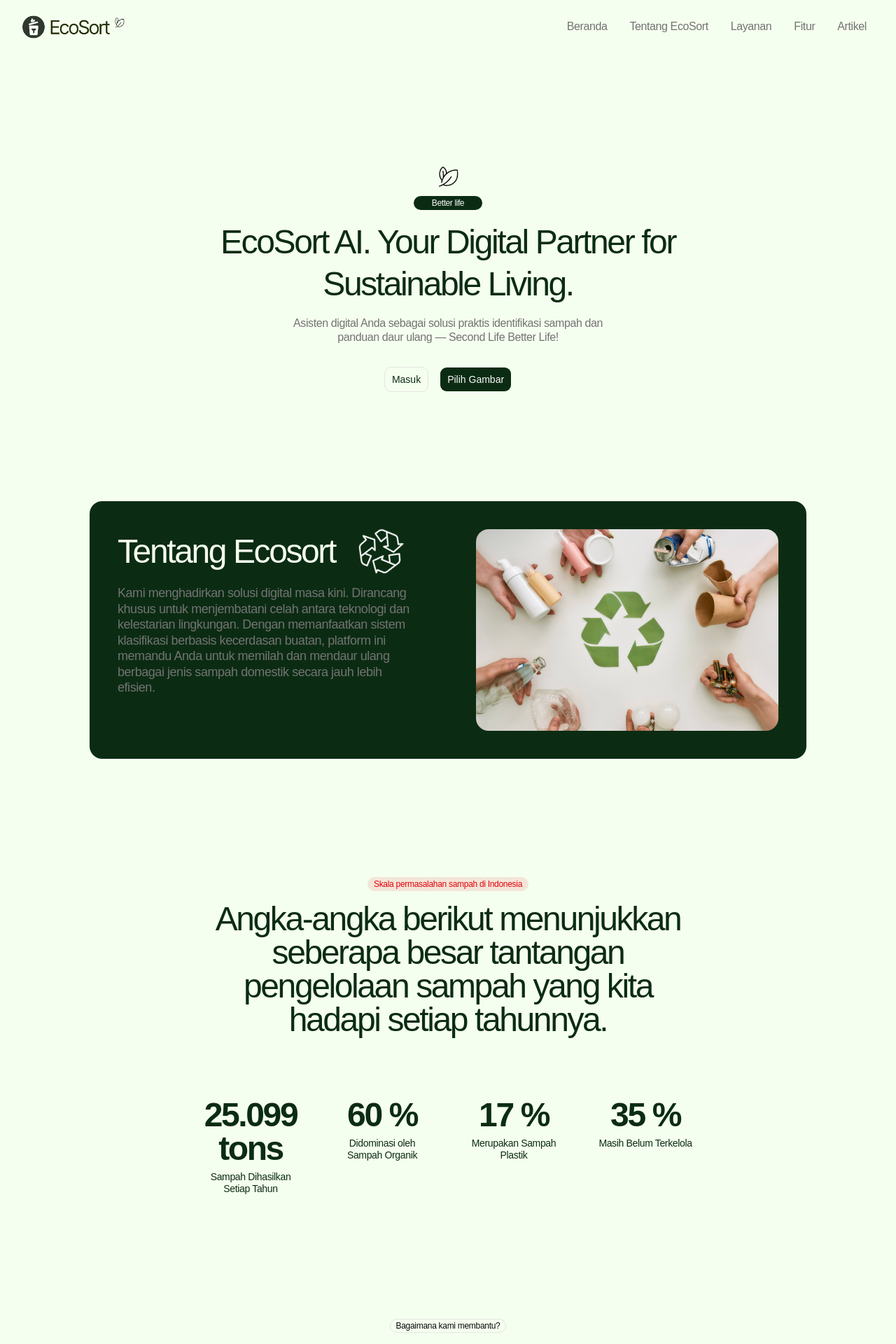
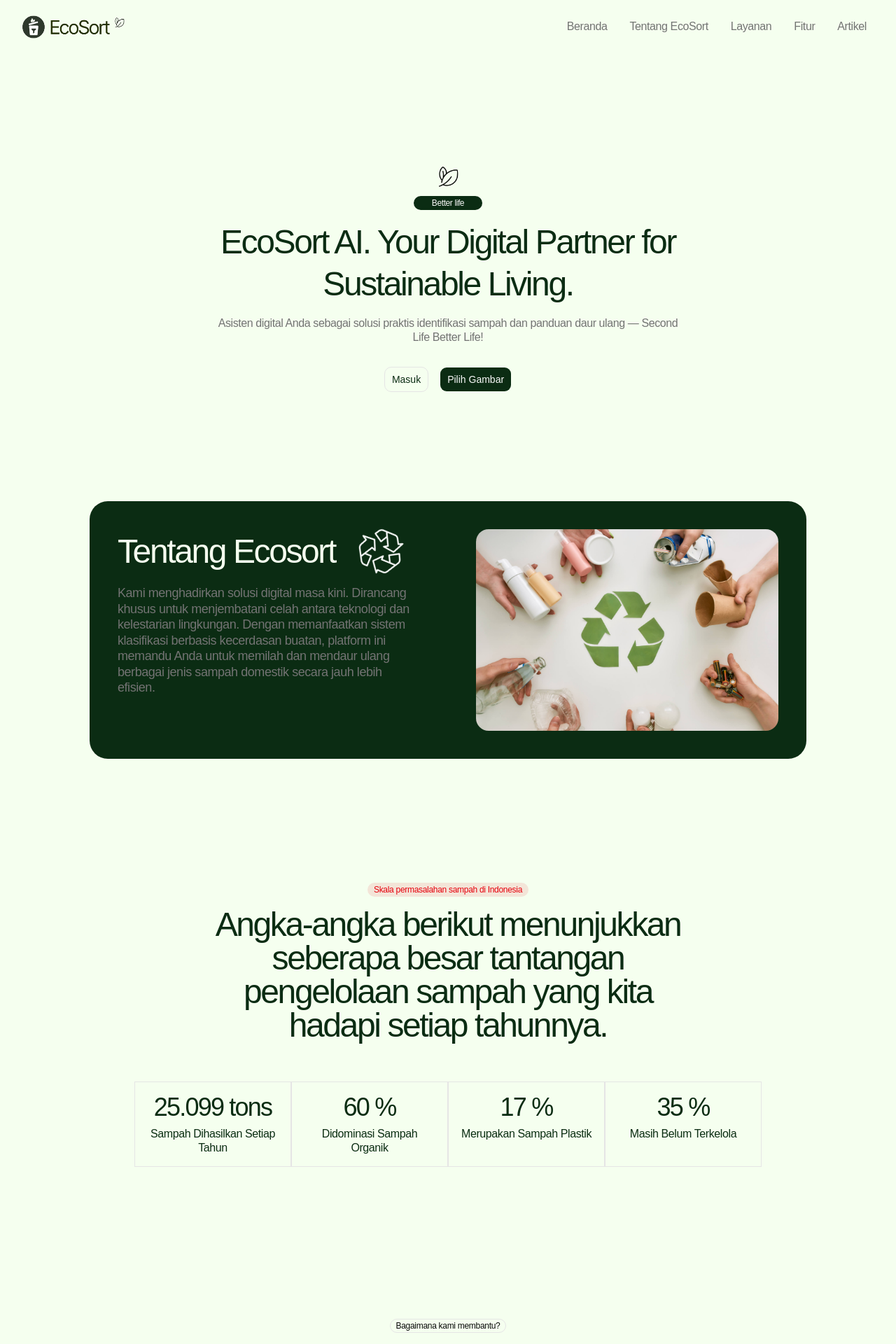
Before and after one commit to dapaalpinnn/ecosort-app, a React (Vite) app: page / in a window 1280 px wide. Shown: the top 1920 px of the page at 70% size. Built offline with nearby package versions, Linux system fonts and the light colour scheme.

Commit message:
style: style statistics section and fix minor layout

```diff
--- a/src/components/layout/section/page-section.tsx
+++ b/src/components/layout/section/page-section.tsx
@@ -15,14 +15,12 @@ const PageSection = ({
   return (
     <section
       id={id}
-      className={
-        (cn("mx-auto w-full max-w-7xl border px-6 sm:px-10"), className)
-      }
+      className={(cn("mx-auto w-full max-w-7xl px-6 sm:px-10"), className)}
       {...props}
     >
       <div
         className={cn(
-          "flex flex-col items-center gap-4 text-center sm:max-w-xl md:max-w-2xl",
+          "flex flex-col items-center gap-4 text-center sm:max-w-xl md:max-w-3xl lg:max-w-4xl",
           contentClassName
         )}
       >
--- a/src/components/layout/section/section-title.tsx
+++ b/src/components/layout/section/section-title.tsx
@@ -20,7 +20,7 @@ const SectionTitle = ({
   return (
     <Tag
       className={cn(
-        "text-3xl leading-tight font-medium tracking-tighter sm:text-4xl lg:text-5xl",
+        "w-[80%] text-3xl font-medium tracking-tighter sm:text-4xl lg:text-5xl",
         colorVariants[color],
         className
       )}
--- a/src/pages/home/data/statistics.ts
+++ b/src/pages/home/data/statistics.ts
@@ -13,7 +13,7 @@ export const statistics: Statistics[] = [
   {
     value: 60,
     unit: "%",
-    description: "Didominasi oleh Sampah Organik",
+    description: "Didominasi Sampah Organik",
   },
   {
     value: 17,
--- a/src/pages/home/sections/about-ecosort-section.tsx
+++ b/src/pages/home/sections/about-ecosort-section.tsx
@@ -6,16 +6,13 @@ import { motion } from "motion/react"
 
 const AboutEcosortSection = () => {
   return (
-    <PageSection
-      id="about-ecosort"
-      contentClassName="lg:max-w-4xl xl:max-w-5xl"
-    >
-      <div className="bg-primary sm:rounded-2xl md:grid md:grid-cols-2">
+    <PageSection id="about" contentClassName="lg:max-w-4xl xl:max-w-5xl">
+      <div className="bg-primary sm:rounded-4xl md:grid md:grid-cols-2">
         <div className="flex flex-col gap-4 px-8 py-12 sm:p-10">
           <SectionTitle
             as="h2"
             color="secondary"
-            className="flex items-center gap-4 text-left md:gap-4 lg:gap-8"
+            className="flex w-full items-center gap-4 text-left md:gap-4 lg:gap-8"
           >
             Tentang Ecosort{" "}
             <motion.img
--- a/src/pages/home/sections/hero-section.tsx
+++ b/src/pages/home/sections/hero-section.tsx
@@ -5,12 +5,9 @@ import SectionTitle from "@/components/layout/section/section-title"
 
 const HeroSection = () => {
   return (
-    <PageSection
-      id="hero"
-      className="flex min-h-[80svh] items-center justify-center"
-    >
+    <PageSection id="hero" className="flex min-h-[80svh] items-center">
       <SecondLifeBetterLife />
-      <SectionTitle as="h1">
+      <SectionTitle as="h1" className="leading-tight">
         EcoSort AI. Your Digital Partner for Sustainable Living.
       </SectionTitle>
       <p className="w-3/4 leading-tight tracking-tight text-muted-foreground">
--- a/src/pages/home/sections/statistic-section.tsx
+++ b/src/pages/home/sections/statistic-section.tsx
@@ -1,32 +1,34 @@
 import { Badge } from "@/components/ui/badge"
 import { statistics } from "@/pages/home/data/statistics"
+import PageSection from "@/components/layout/section/page-section"
+import SectionTitle from "@/components/layout/section/section-title"
 
 const StatisticSection = () => {
   return (
-    <section id="statistic" className="flex min-h-screen w-full items-center">
-      <div className="px-6mx-auto mx-auto flex flex-col items-center gap-4 px-6 text-center sm:max-w-2xl sm:px-6 md:max-w-3xl">
+    <PageSection
+      id="statistic"
+      className="flex min-h-svh flex-col items-center justify-center py-18 lg:py-28"
+    >
       <Badge variant={"destructive"} className="tracking-tight">
         Skala permasalahan sampah di Indonesia
       </Badge>
-        <h2 className="text-3xl font-medium tracking-tighter sm:text-4xl md:text-5xl">
+      <SectionTitle as="h2">
         Angka-angka berikut menunjukkan seberapa besar tantangan pengelolaan
         sampah yang kita hadapi setiap tahunnya.
-        </h2>
-
-        <div className="mt-16 grid grid-cols-2 gap-8 md:grid-cols-4 md:gap-8">
+      </SectionTitle>
+      <div className="grid grid-cols-2 py-6 lg:grid-cols-4 lg:py-10">
         {statistics.map((statistic) => (
-            <div className="flex flex-col gap-2 p-2">
-              <h3 className="text-2xl font-semibold tracking-tighter sm:text-4xl lg:text-5xl">
+          <div key={statistic.value} className="flex flex-col gap-2 border p-4">
+            <h3 className="text-xl font-medium tracking-tighter sm:text-2xl lg:text-4xl">
               {statistic.value} {statistic.unit}
             </h3>
-              <p className="text-sm leading-tight tracking-tight">
+            <p className="text-sm leading-tight tracking-tight md:text-base">
               {statistic.description}
             </p>
           </div>
         ))}
       </div>
-      </div>
-    </section>
+    </PageSection>
   )
 }
 
```
Lines whose indentation alone changed are shown as unchanged.
